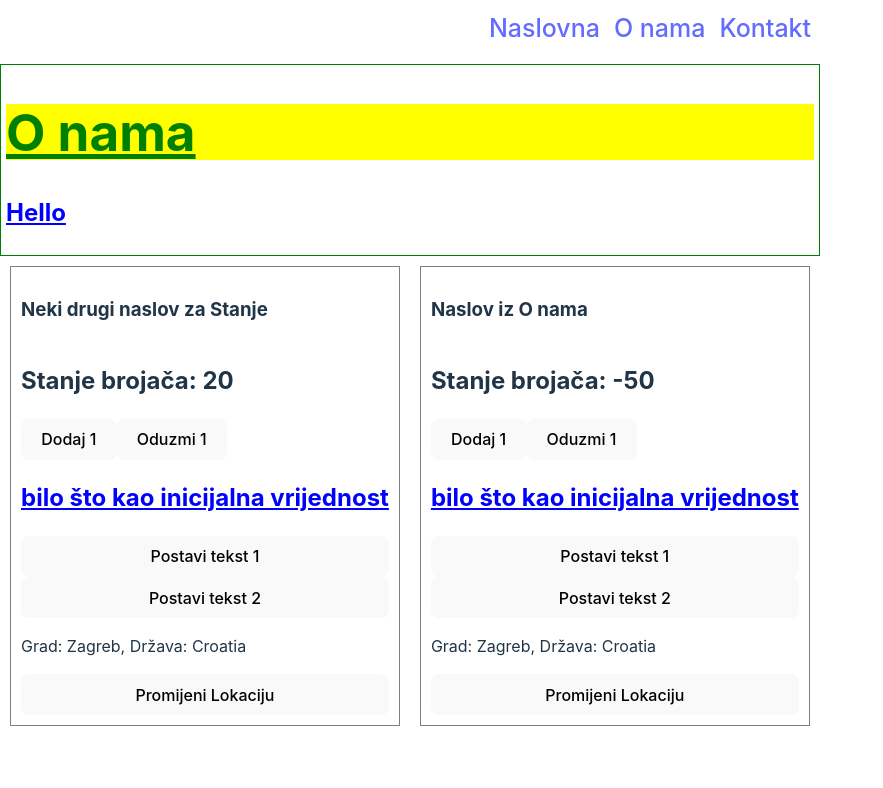
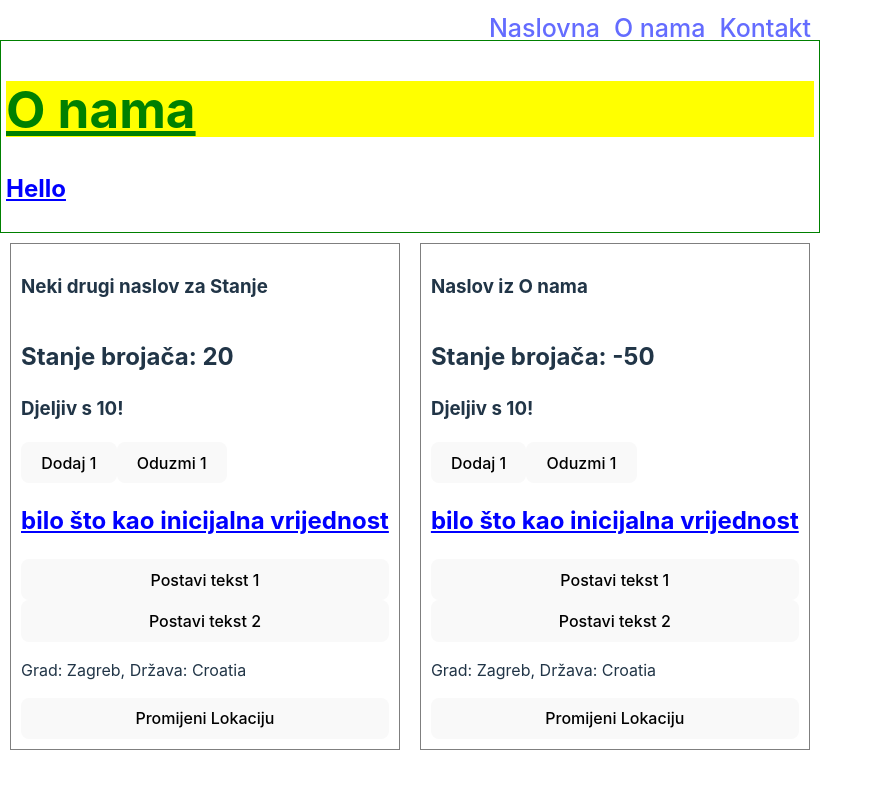
Before and after one commit to webbugt/algebra-react-vjezbe, a React (Vite) app: page /onama in a window 1280 px wide. Shown: the top 788 px of the page, without its empty margins (0-883 px from the left). Built offline with nearby package versions, Linux system fonts and the light colour scheme.

Commit message:
connect 2 states via useEffect

```diff
--- a/src/components/Counter.jsx
+++ b/src/components/Counter.jsx
@@ -23,7 +23,10 @@ export function Counter({ initial }) {
     // })
   };
 
+  const [isTen,setIsTen] = useState(count % 10 === 0)
+
   useEffect(()=>{
+      setIsTen(count % 10 === 0)
       window.localStorage.setItem(COUNTER_KEY,String(count))
     },[count])
 
@@ -33,6 +36,7 @@ export function Counter({ initial }) {
 
   return <div>
     <h2>Stanje brojača: {count}</h2>
+    {isTen && (<h3>Djeljiv s 10!</h3>)}
     <button onClick={addOne}>
       Dodaj 1
     </button>
```
